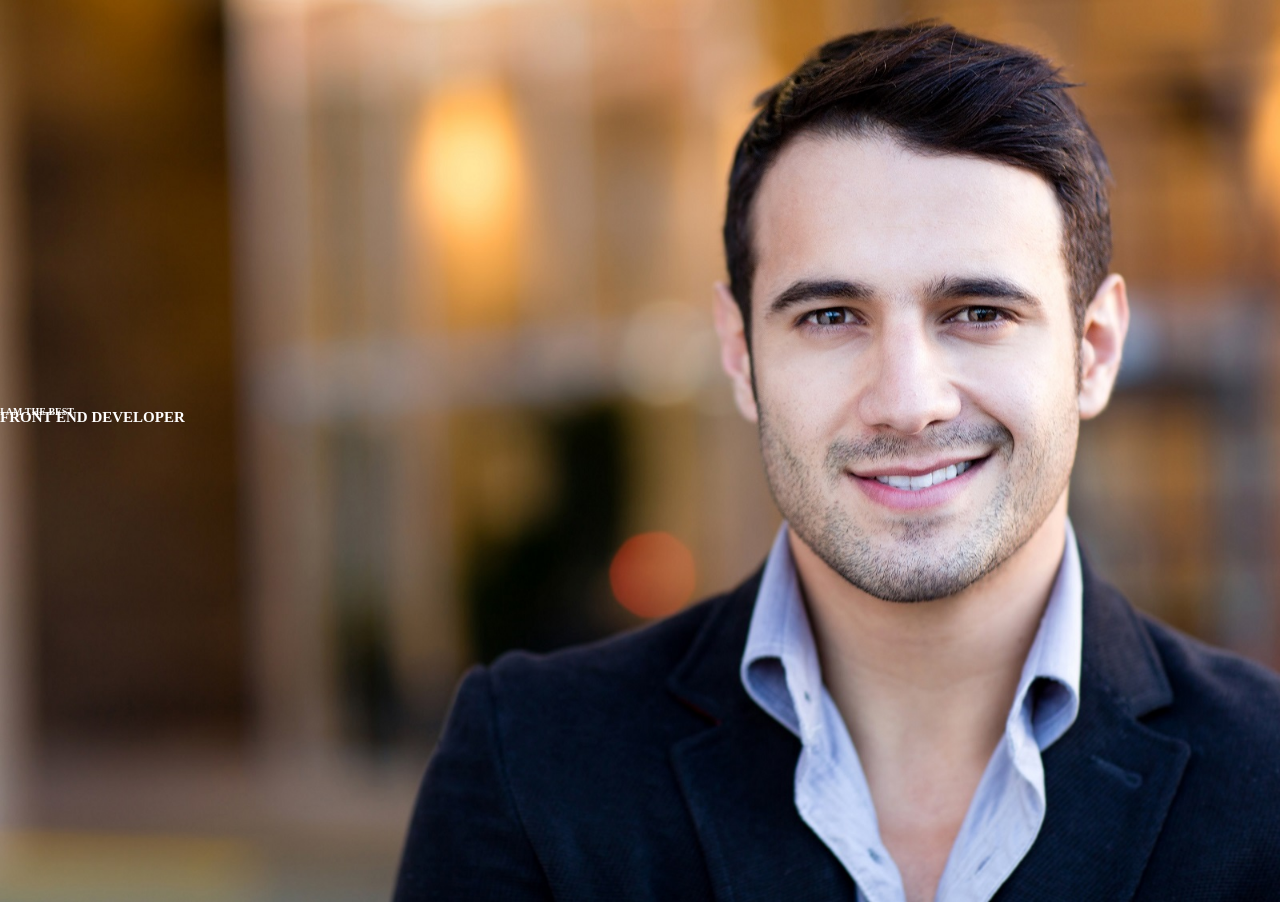
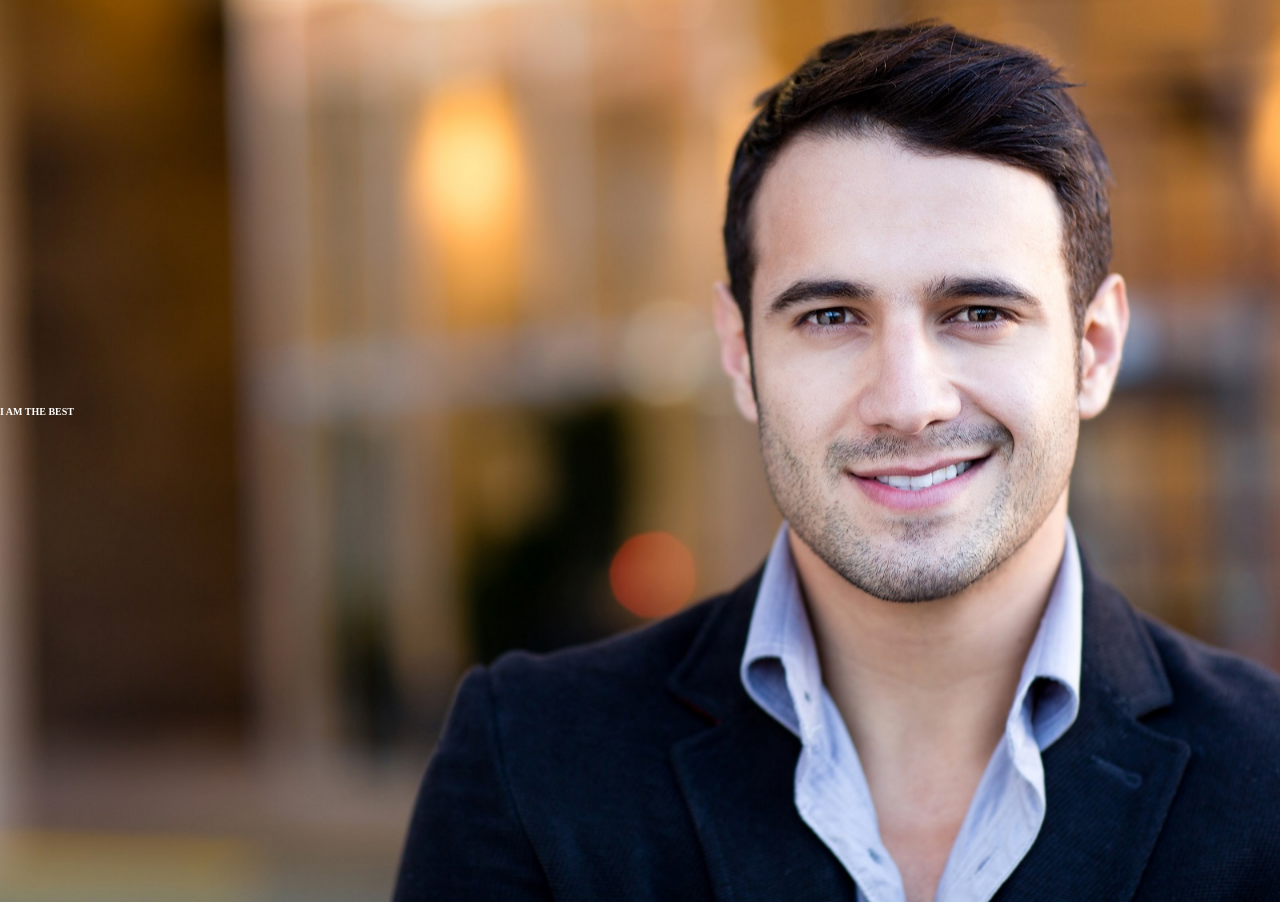
Before and after one commit to wiemka/zadanie_2_rwd, a plain HTML site: page index.html in a window 1280 px wide. Drawn offline with Linux system fonts and the light colour scheme.

Commit message:
zakomentowanie obrazka 2

```diff
--- a/index.html
+++ b/index.html
@@ -10,6 +10,6 @@
     <img class="zdjecie_1" src="img/man-1.jpg" alt="">
     <img class="zdjecie_2" src="img/man-2.jpg" alt="">
     <div id="tekst_1" class="tekst">I am the best</div> <br />
-    <div id="tekst_2" class="tekst">Front End Developer</div>
+<!--    <div id="tekst_2" class="tekst">Front End Developer</div>-->
 </body>
 </html>
```
